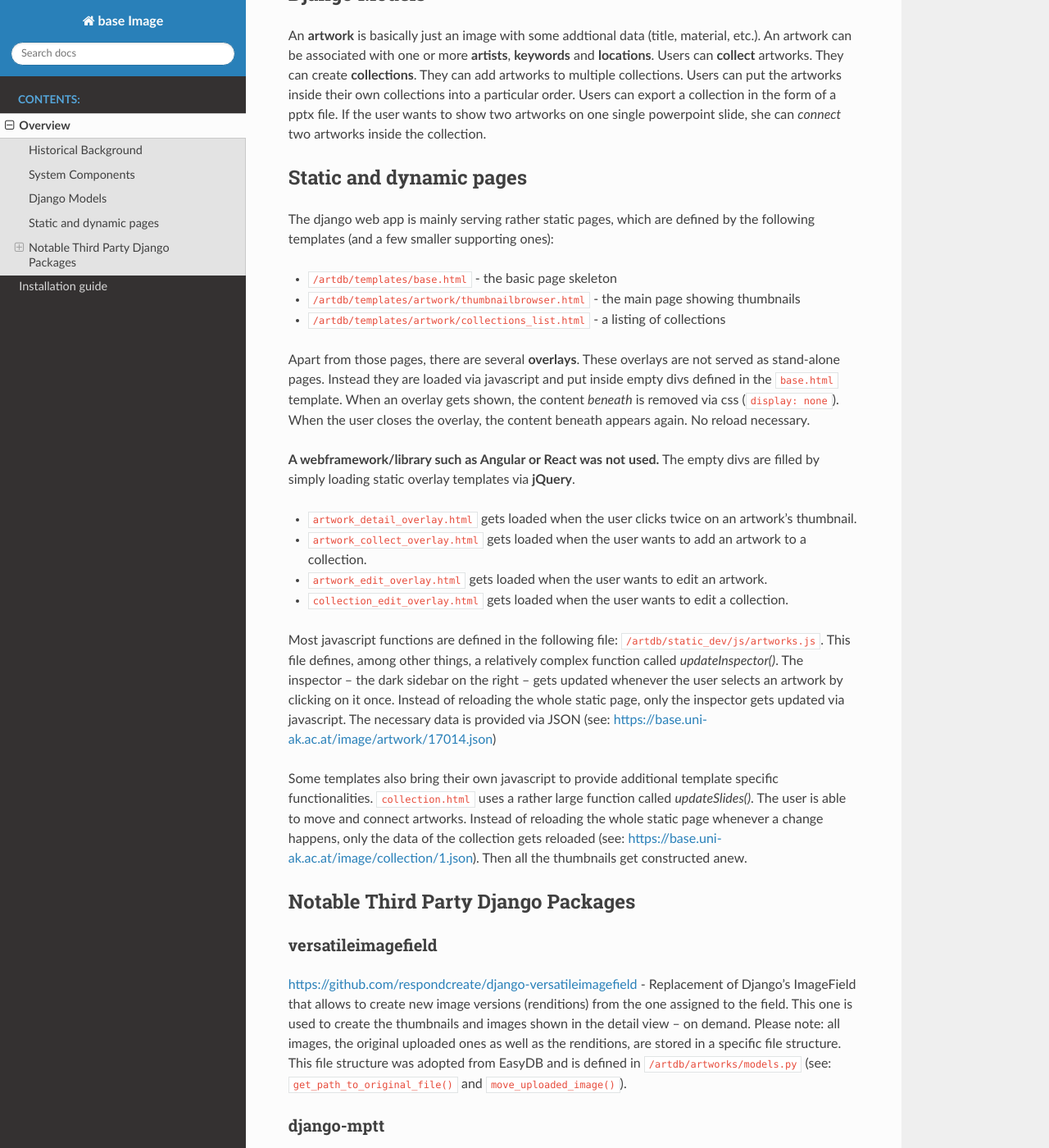
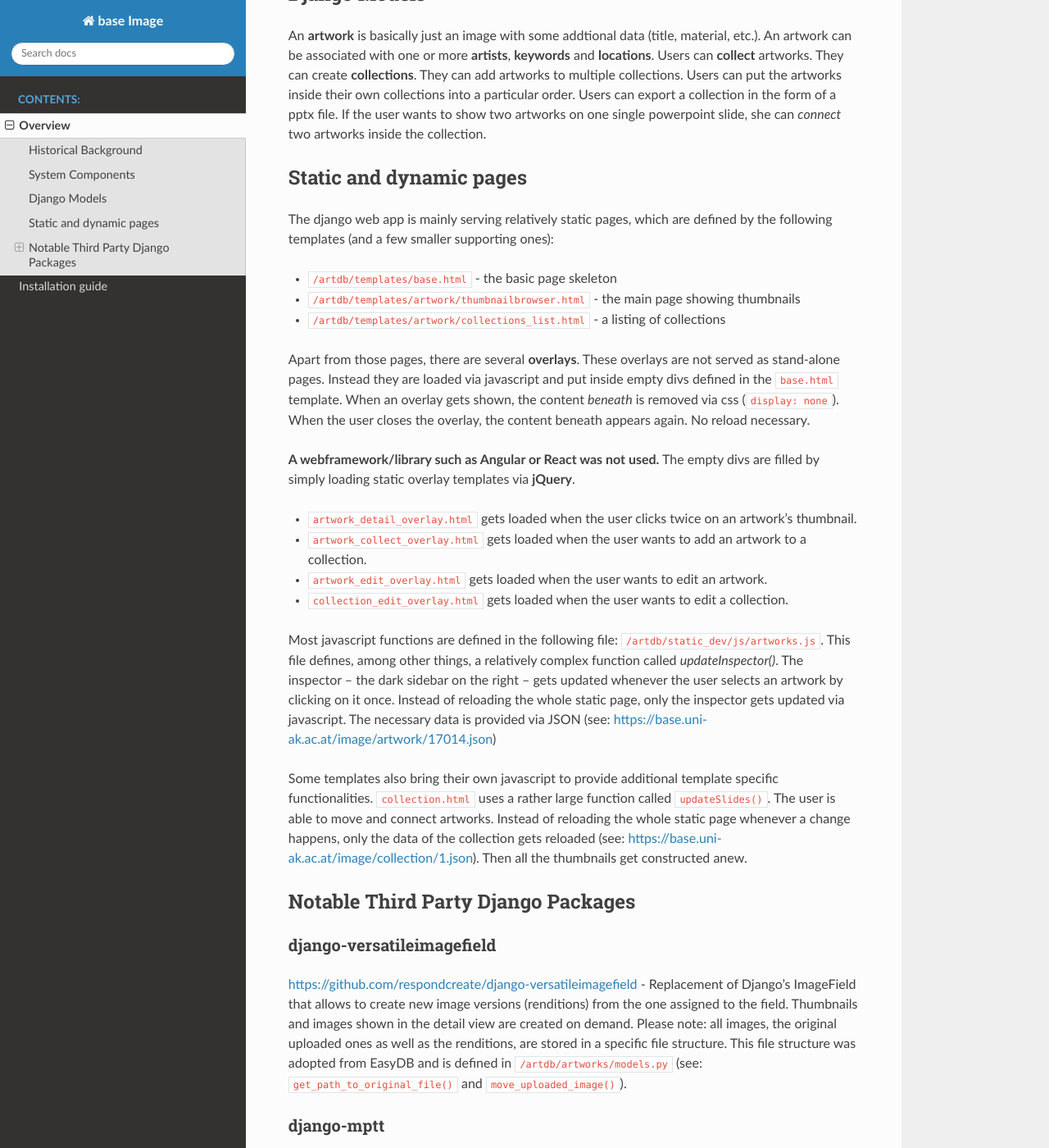
Before and after one commit to base-angewandte/image-backend, a Sphinx documentation site: the page built from docs/overview.md, in a window 1280 px wide and 1400 px high, scrolled down 872 px. Shown: the whole window at 82% size. Built offline with Sphinx 7.4.7 and the Read the Docs theme 2.0.0, drawn with Linux system fonts in a browser that asks for light colours; some of the changed text lies outside the part shown.

Commit message:
smaller corrections

```diff
--- a/docs/overview.md
+++ b/docs/overview.md
@@ -25,7 +25,7 @@ Users can **collect** artworks. They can create **collections**. They can add ar
 Users can export a collection in the form of a pptx file. If the user wants to show two artworks on one single powerpoint slide, she can *connect* two artworks inside the collection.
 
 ## Static and dynamic pages
-The django web app is mainly serving rather static pages, which are defined by the following templates (and a few smaller supporting ones):
+The django web app is mainly serving relatively static pages, which are defined by the following templates (and a few smaller supporting ones):
 * `/artdb/templates/base.html` - the basic page skeleton
 * `/artdb/templates/artwork/thumbnailbrowser.html` - the main page showing thumbnails
 * `/artdb/templates/artwork/collections_list.html` - a listing of collections
@@ -40,22 +40,21 @@ Apart from those pages, there are several **overlays**. These overlays are not s
 
 Most javascript functions are defined in the following file: `/artdb/static_dev/js/artworks.js`. This file defines, among other things, a relatively complex function called *updateInspector()*. The inspector -- the dark sidebar on the right -- gets updated whenever the user selects an artwork by clicking on it once. Instead of reloading the whole static page, only the inspector gets updated via javascript. The necessary data is provided via JSON (see: <https://base.uni-ak.ac.at/image/artwork/17014.json>)
 
-Some templates also bring their own javascript to provide additional template specific functionalities. `collection.html` uses a rather large function called *updateSlides()*. The user is able to move and connect artworks. Instead of reloading the whole static page whenever a change happens, only the data of the collection gets reloaded (see: <https://base.uni-ak.ac.at/image/collection/1.json>). Then all the thumbnails get constructed anew.
+Some templates also bring their own javascript to provide additional template specific functionalities. `collection.html` uses a rather large function called `updateSlides()`. The user is able to move and connect artworks. Instead of reloading the whole static page whenever a change happens, only the data of the collection gets reloaded (see: <https://base.uni-ak.ac.at/image/collection/1.json>). Then all the thumbnails get constructed anew.
 
 ## Notable Third Party Django Packages
-### versatileimagefield
+### django-versatileimagefield
 <https://github.com/respondcreate/django-versatileimagefield> - Replacement of Django's ImageField that allows to create new image versions (renditions) from the one assigned to the field.
-This one is used to create the thumbnails and images shown in the detail view -- on demand. Please note: all images, the original uploaded ones as well as the renditions, are stored in a specific file structure.
-This file structure was adopted from EasyDB and is defined in `/artdb/artworks/models.py` (see: `get_path_to_original_file()` and `move_uploaded_image()`).
+Thumbnails and images shown in the detail view are created on demand. Please note: all images, the original uploaded ones as well as the renditions, are stored in a specific file structure. This file structure was adopted from EasyDB and is defined in `/artdb/artworks/models.py` (see: `get_path_to_original_file()` and `move_uploaded_image()`).
 
 ### django-mptt
 <https://github.com/django-mptt/django-mptt> - Utilities for implementing a modified pre-order traversal tree in django. This one is used to implement the hierarchical structure needed for **locations** (Holland->Amsterdam->Galerie Monet). It is also used to preserve the hierarchical structure of the **keywords** (potentially useful later on).
 
 ### django-ordered-model
-<https://github.com/bfirsh/django-ordered-model> - This one is used make the **collections** orderable.
+<https://github.com/bfirsh/django-ordered-model> - This one makes **collections** orderable.
 
 ### django-mass-edit
 <https://github.com/burke-software/django-mass-edit> - Allows to edit multiple records at once via the admin interface.
 
 ### django-autocomplete-light
-<https://github.com/yourlabs/django-autocomplete-light> - Provides autocomplete for various input and selection fields.
+<https://github.com/yourlabs/django-autocomplete-light> - Provides autocomplete functionaloty for various input and selection fields.
```
